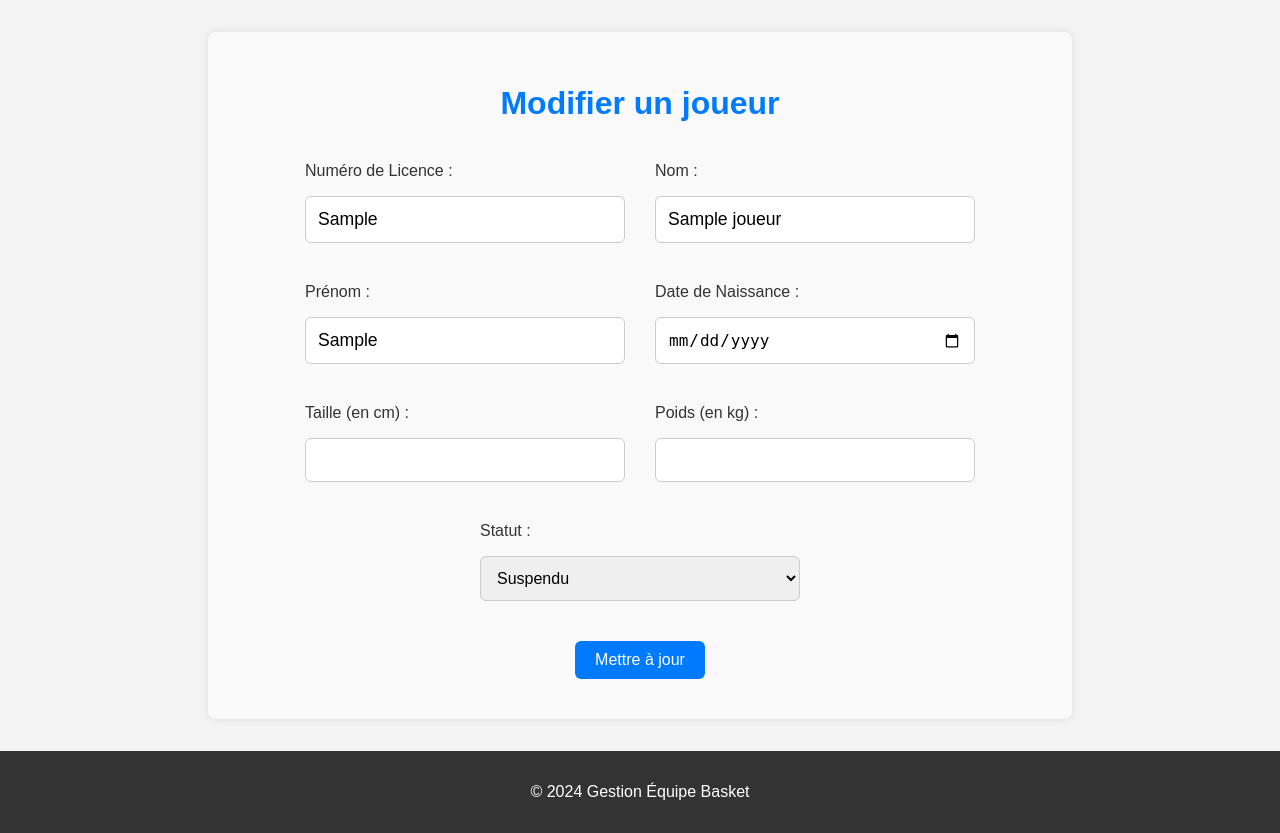
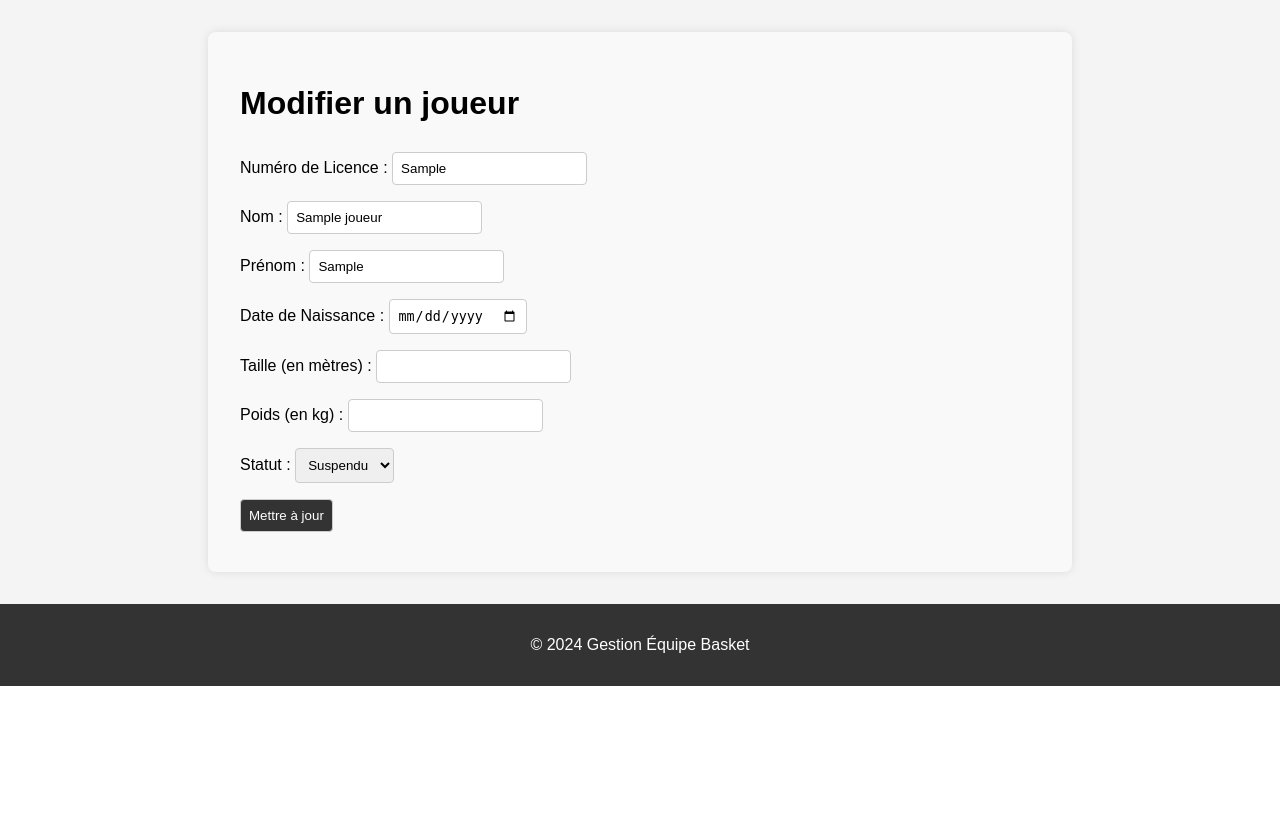
Before and after one commit to amine-m47/projet_gestion_equipe_basket, a PHP site: page /edit.php?id=1 in a window 1280 px wide. Shown: the part 130-963 px from the top of the page. After the commit the page ends 816 px from the top, so only its background shows below. Run offline with PHP 8.4, Linux system fonts and the light colour scheme; tables that the repository leaves empty or names only in its code hold one stand-in row (values such as "Sample post").

Commit message:
conditions pour les champs (taille, poids etc...)

```diff
--- a/controllers/JoueurController.php
+++ b/controllers/JoueurController.php
@@ -75,5 +75,8 @@ class JoueurController {
         return getJoueursActifs($this->pdo);
     }
 
+    public function hasParticipation($id_joueur) {
+        return participe($this->pdo, $id_joueur);
+    }
 }
 ?>
--- a/lib/joueur_lib.php
+++ b/lib/joueur_lib.php
@@ -53,7 +53,17 @@ function joueurExiste($pdo, $id_joueur) {
     return $stmt->fetchColumn() > 0;
 }
 function getJoueursActifs($pdo) {
-    $stmt = $pdo->prepare('SELECT * FROM Joueur WHERE statut = "actif"');
+    $stmt = $pdo->prepare('SELECT * FROM Joueur WHERE lower(statut) = "actif"');
     $stmt->execute();
     return $stmt->fetchAll(PDO::FETCH_ASSOC);
 }
+// Fonction pour vérifier si un joueur a une participation
+function participe($pdo, $id_joueur) {
+    // Préparer la requête SQL pour vérifier les participations dans la table Participer
+    $query = $pdo->prepare("SELECT COUNT(*) FROM Participer WHERE id_joueur = :id_joueur");
+    $query->execute(['id_joueur' => $id_joueur]);
+
+    // Retourner true si le joueur a une participation, sinon false
+    return $query->fetchColumn() > 0;
+}
+?>
--- a/views/joueurs/edit.php
+++ b/views/joueurs/edit.php
@@ -12,107 +12,84 @@ if ($id_joueur) {
     $joueur = $controller->show($id_joueur);
 }
 
+$errors = [];
 if ($_SERVER['REQUEST_METHOD'] === 'POST') {
+    // Validation des champs
+    $numero_licence_joueur = trim($_POST['numero_licence_joueur'] ?? '');
+    $nom = trim($_POST['nom'] ?? '');
+    $prenom = trim($_POST['prenom'] ?? '');
+    $date_naissance = $_POST['date_naissance'] ?? '';
+    $taille = $_POST['taille'] ?? '';
+    $poids = $_POST['poids'] ?? '';
+    $statut = $_POST['statut'] ?? '';
+
+
+    // Validation du numéro de licence (non vide et longueur minimale)
+    if (empty($numero_licence_joueur) || strlen($numero_licence_joueur) < 5) {
+        $errors[] = "Le numéro de licence doit contenir au moins 5 caractères.";
+    }
+
+    // Validation du nom
+    if (empty($nom) || strlen($nom) < 2) {
+        $errors[] = "Le nom doit contenir au moins 2 caractères.";
+    }
+
+    // Validation du prénom
+    if (empty($prenom) || strlen($prenom) < 2) {
+        $errors[] = "Le prénom doit contenir au moins 2 caractères.";
+    }
+
+    // Validation de la date de naissance (doit être une date valide et antérieure à aujourd'hui)
+    if (empty($date_naissance) || strtotime($date_naissance) >= time()) {
+        $errors[] = "La date de naissance doit être une date valide et antérieure à aujourd'hui.";
+    }
+
+    // Validation de la taille (positive et réaliste)
+    if (empty($taille) || $taille <= 0 || $taille > 3) {
+        $errors[] = "La taille doit être un nombre positif et réaliste (en mètres).";
+    }
+
+    // Validation du poids (positif et réaliste)
+    if (empty($poids) || $poids <= 0 || $poids > 200) {
+        $errors[] = "Le poids doit être un nombre positif et réaliste (en kilogrammes).";
+    }
+
+    // Validation du statut
+    $statuts_valides = ['Actif', 'Blessé', 'Suspendu', 'Absent'];
+    if (!in_array($statut, $statuts_valides)) {
+        $errors[] = "Le statut sélectionné est invalide.";
+    }
+
+    if (empty($errors)) {
         // Appeler la méthode pour mettre à jour les données du joueur
         $controller->update();
         exit; // Stopper l'exécution après redirection
     }
+}
 ?>
 
-<style>
-    /* Style global */
-    .titre{
-        font-size: 2rem;
-        text-align: center;
-        margin-bottom: 40px; /* Augmenter l'espace sous le titre */
-        color: #007bff;
-    }
-
-    /* Structure du formulaire */
-    .form-row {
-        display: flex;
-        flex-wrap: wrap;
-        gap: 30px;
-        justify-content: center;
-        margin-bottom: 20px;
-    }
-
-    .form-row div {
-        flex: 0 0 40%; /* Les champs prennent 40% de la largeur */
-        max-width: 350px; /* Réduire la largeur maximale des champs */
-    }
-
-    .form-row label {
-        font-size: 1rem;
-        color: #333;
-        margin-bottom: 8px;
-        display: block;
-    }
-
-    .form-row input,
-    .form-row select {
-        width: 100%;
-        padding: 12px;
-        font-size: 1rem;
-        border: 1px solid #ccc;
-        border-radius: 6px;
-        box-sizing: border-box;
-        margin-bottom: 20px; /* Augmenter l'espace sous chaque champ */
-    }
-
-    /* Champ de texte de plus de largeur */
-    .form-row input[type="text"] {
-        font-size: 1.1rem;
-    }
-
-    /* Bouton Mettre à jour */
-    .btn-update {
-        background-color: #007bff;
-        color: white;
-        padding: 10px 20px; /* Réduction de la taille du bouton */
-        border: none;
-        border-radius: 6px;
-        font-size: 1rem;
-        cursor: pointer;
-        transition: background-color 0.3s;
-        width: auto;
-        margin-top: 20px;
-        display: block;
-        margin-left: auto;
-        margin-right: auto;
-    }
-
-    .btn-update:hover {
-        background-color: #0056b3;
-    }
-
-    /* Amélioration du message d'erreur */
-    .error-message {
-        color: red;
-        text-align: center;
-        margin-top: 20px;
-    }
-</style>
-
-<h1 class="titre">Modifier un joueur</h1>
+<h1>Modifier un joueur</h1>
 
 <?php if ($joueur): ?>
+    <?php if (!empty($errors)): ?>
+        <ul>
+            <?php foreach ($errors as $error): ?>
+                <li style="color: red;"><?= htmlspecialchars($error) ?></li>
+            <?php endforeach; ?>
+        </ul>
+    <?php endif; ?>
+
     <form method="POST">
         <input type="hidden" name="id_joueur" value="<?= $id_joueur ?>">
-
-        <div class="form-row">
         <div>
         <label for="numero_licence_joueur">Numéro de Licence :</label>
         <input type="text" id="numero_licence_joueur" name="numero_licence_joueur" value="<?= htmlspecialchars($joueur['numero_licence_joueur']) ?>" required>
         </div>
-
         <div>
         <label for="nom">Nom :</label>
         <input type="text" id="nom" name="nom" value="<?= htmlspecialchars($joueur['nom']) ?>" required>
         </div>
-        </div>
 
-        <div class="form-row">
         <div>
         <label for="prenom">Prénom :</label>
         <input type="text" id="prenom" name="prenom" value="<?= htmlspecialchars($joueur['prenom']) ?>" required>
@@ -122,11 +99,9 @@ if ($_SERVER['REQUEST_METHOD'] === 'POST') {
         <label for="date_naissance">Date de Naissance :</label>
         <input type="date" id="date_naissance" name="date_naissance" value="<?= $joueur['date_naissance'] ?>" required>
         </div>
-        </div>
 
-        <div class="form-row">
         <div>
-                <label for="taille">Taille (en cm) :</label>
+        <label for="taille">Taille (en mètres) :</label>
         <input type="number" id="taille" name="taille" value="<?= htmlspecialchars($joueur['taille']) ?>" step="0.01" required>
         </div>
 
@@ -134,9 +109,7 @@ if ($_SERVER['REQUEST_METHOD'] === 'POST') {
         <label for="poids">Poids (en kg) :</label>
         <input type="number" id="poids" name="poids" value="<?= htmlspecialchars($joueur['poids']) ?>" step="0.01" required>
         </div>
-        </div>
 
-        <div class="form-row">
         <div>
         <label for="statut">Statut :</label>
         <select id="statut" name="statut">
@@ -146,14 +119,11 @@ if ($_SERVER['REQUEST_METHOD'] === 'POST') {
             <option value="Absent" <?= $joueur['statut'] === 'Absent' ? 'selected' : '' ?>>Absent</option>
         </select>
         </div>
-        </div>
 
-        <button type="submit" class="btn-update">
-            Mettre à jour
-        </button>
+        <button type="submit">Mettre à jour</button>
     </form>
 <?php else: ?>
-    <p class="error-message">Le joueur n'existe pas.</p>
+    <p style="color: red;">Le joueur n'existe pas.</p>
 <?php endif; ?>
 
 <?php require_once __DIR__ . '/../layout/footer.php'; ?>
--- a/views/joueurs/index.php
+++ b/views/joueurs/index.php
@@ -114,11 +114,15 @@ if ($_SERVER['REQUEST_METHOD'] === 'POST' && isset($_POST['method']) && $_POST['
                 <div class="player-actions">
                     <a href="note.php?id=<?= $joueur['id_joueur'] ?>" class="btn btn-info">Note</a>
                     <a href="edit.php?id=<?= $joueur['id_joueur'] ?>" class="btn btn-primary">Modifier</a>
+                    <?php
+                    $participe = $controller->hasParticipation($joueur['id_joueur']);
+                    if ($participe): ?>
                     <form method="POST" style="display:inline;">
                         <input type="hidden" name="id_joueur" value="<?= $joueur['id_joueur'] ?>">
                         <input type="hidden" name="method" value="delete">
                         <button type="submit" class="btn btn-danger" onclick="return confirm('Voulez-vous vraiment supprimer ce joueur ?')">Supprimer</button>
                     </form>
+                    <?php endif;?>
                 </div>
             </div>
         <?php endforeach; ?>
```
Also changed, not shown: views/joueurs/create.php (+88 -37 lines). Lines whose indentation alone changed are shown as unchanged.
